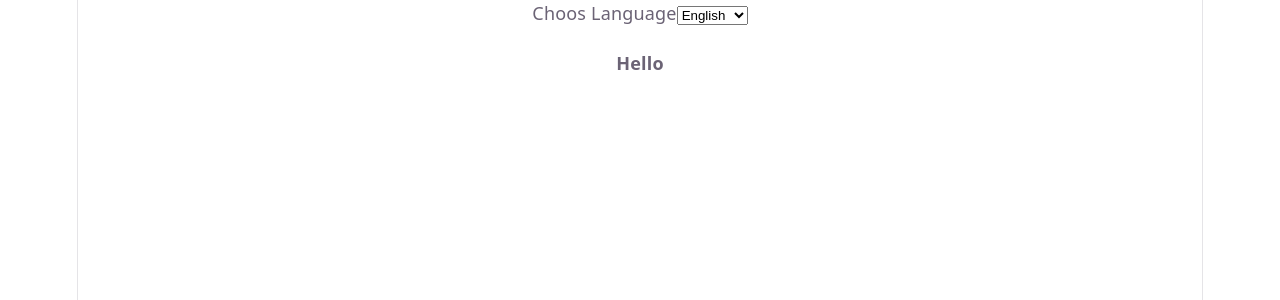
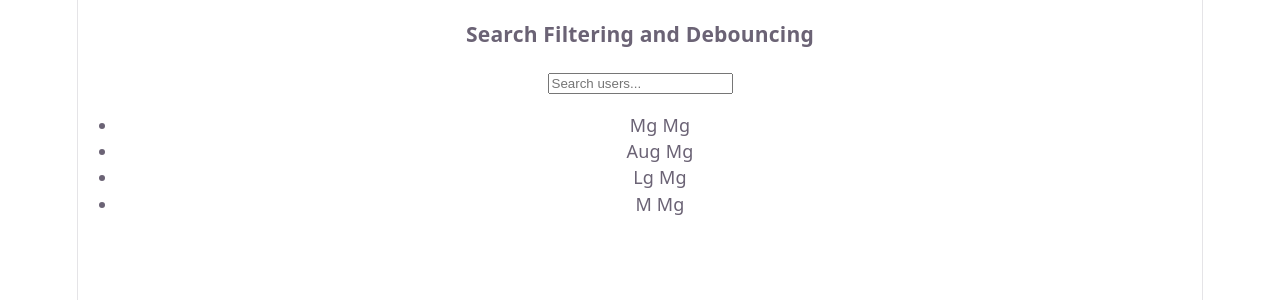
Before and after one commit to waiyanhtun282/REACTADVANCE, a React (Vite) app: page / in a window 1280 px wide. Shown: the top 300 px of the page. Built offline with nearby package versions, Linux system fonts and the light colour scheme.

Commit message:
search filtering deboundcing

```diff
--- a/src/App.tsx
+++ b/src/App.tsx
@@ -1,29 +1,41 @@
+import { useState } from 'react';
 import './App.css'
-import { useLanguage } from './providers/LaungageContes'
+const users = [
+  {
+    id: 1,
+    name: "Mg Mg",
+  },
+  {
+    id: 2,
+    name: "Aug Mg",
+  },
+   {
+    id:3 ,name:"Lg Mg",
+
+  },
+   {
+    id:1 ,name:"M Mg",
+
+  }
+];
+// let timer:number;
+function App() {
+  const [inputValue,setInputValue]=useState('');
+
+  const filterUsers = users.filter((user) => user.name.toLowerCase().includes(inputValue.toLowerCase()));
 
 
-const translations={
-  en:'Hello',
-  sp:'Hola',
-  fr:'Bonjour'
-}
-// let timer:number;
-function App() {
-  const  {language, changeLanguage}=useLanguage() as {
-    language: keyof typeof translations;
-    changeLanguage: (lang: string) => void;
-  }
+
   return (
     <div className='card'>
-     <label htmlFor='language-select'>Choos Language</label>
-     <select name="" id="language-select" onChange={(e) => changeLanguage(e.target.value)}>
-      <option value="en">
-        English
-      </option>
-      <option value="sp">Spanish</option>
-      <option value="fr">French</option>
-     </select>
-     <h4>{translations[language]}</h4>
+
+    <h3>Search Filtering and Debouncing</h3>
+    <input type="text" placeholder="Search users..."  value={inputValue} onChange={(e) => setInputValue(e.target.value)}   />
+    <ul>
+      {filterUsers.map((user) => (
+        <li key={user.id}>{user.name}</li>
+      ))}
+    </ul>
     </div>
   )
 }
```
Also changed, not shown: src/lessons/reactcontext.tsx (added, +31 -0 lines).
